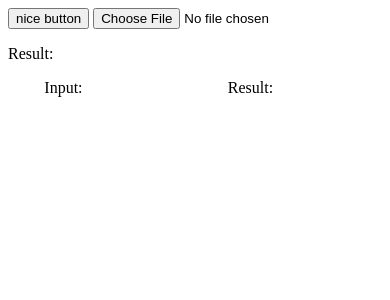
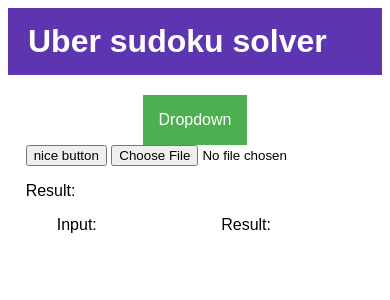
Before and after one commit to Avogardo/Sudoku-solver, a PHP site: page /index.html in a window 390 px wide. Shown: the top 300 px of the page. Run offline with PHP 8.4, Linux system fonts and the light colour scheme.

Commit message:
add styles to nav, dropdown button

```diff
--- a/index.html
+++ b/index.html
@@ -1,11 +1,29 @@
 <!DOCTYPE html>
 <html>
 <head>
+    <title>Sudoku</title>
+    <meta name="viewport" content="width=device-width, initial-scale=1.0">
 	<script src="js.js"></script>
     <script src="database/data.js" ></script>
 	<link rel="stylesheet" type="text/css" href="style.css">
 </head>
 <body>
+    <header>
+        <h1>Uber sudoku solver</h1>
+    </header>
+
+    <section>
+        <nav>
+            <div class="dropdown">
+                <button class="dropbtn">Dropdown</button>
+                <div class="dropdown-content">
+                    <a href="#">Link 1</a>
+                    <a href="#">Link 2</a>
+                    <a href="#">Link 3</a>
+                </div>
+            </div>
+        </nav>
+        <div>
             <input id="buttonOne" type="button" value="nice button">
             <input id="file" type="file" />
             <p>Result: <span id="result"></span></p>
@@ -15,5 +33,7 @@
                 Result:
                 <div id="outputGrid"></div>
             </div>
+        </div>
+    </section>
 </body>
 </html>
--- a/style.css
+++ b/style.css
@@ -1,4 +1,67 @@
+body {
+  font-family: sans-serif;
+}
+
+header {
+  background-color: #5E35B1;
+  color: #ffffff;
+  padding: 15px 20px;
+  margin-bottom: 20px;
+}
+
+h1 {
+  margin: 0;
+}
+
 .sudoku-container {
   display: flex;
   justify-content: space-around;
 }
+
+@media (max-width: 665px)  {
+  section {
+    display: flex;
+    flex-direction: column;
+    align-items: center;
+  }
+
+  .dropbtn {
+    background-color: #4CAF50;
+    color: white;
+    padding: 16px;
+    font-size: 16px;
+    border: none;
+    cursor: pointer;
+  }
+
+  .dropdown {
+    position: relative;
+    display: inline-block;
+  }
+
+  .dropdown-content {
+    display: none;
+    position: absolute;
+    background-color: #f9f9f9;
+    min-width: 160px;
+    box-shadow: 0px 8px 16px 0px rgba(0,0,0,0.2);
+    z-index: 1;
+  }
+
+  .dropdown-content a {
+    color: black;
+    padding: 12px 16px;
+    text-decoration: none;
+    display: block;
+  }
+
+  .dropdown-content a:hover {background-color: #f1f1f1}
+
+  .dropdown:hover .dropdown-content {
+    display: block;
+  }
+
+  .dropdown:hover .dropbtn {
+    background-color: #3e8e41;
+  }
+}
```
Lines whose indentation alone changed are shown as unchanged.
